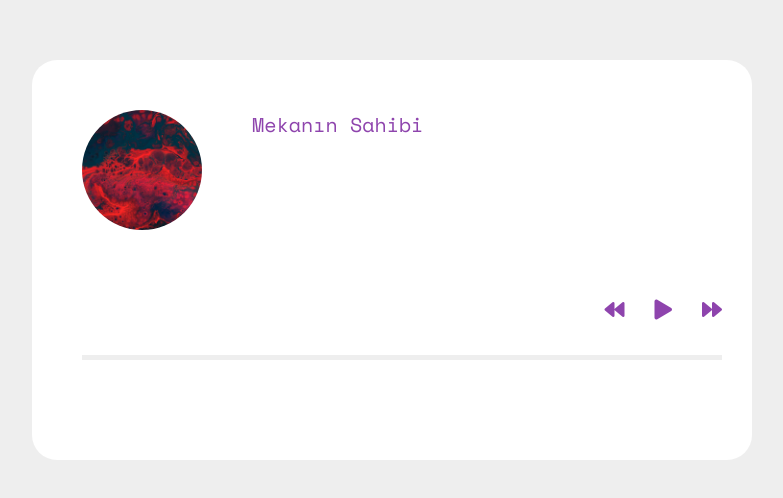
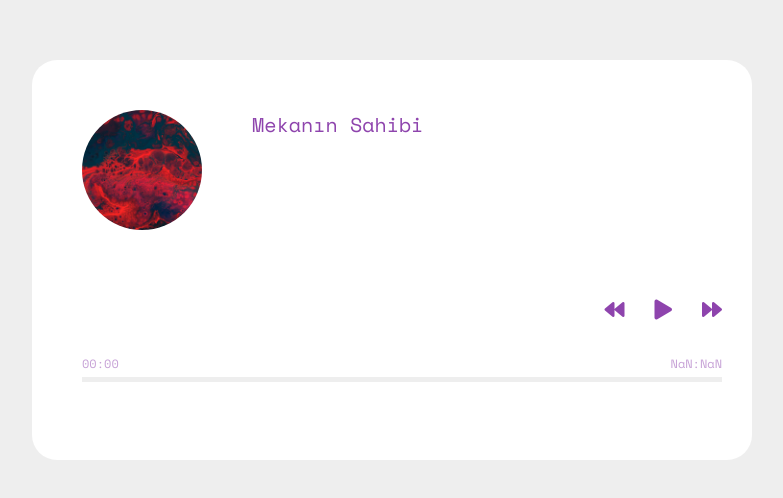
Before and after one commit to enesgunduz/music-player, a plain HTML site: page index.html in a window 1280 px wide. Shown: the part 140-638 px from the top of the page, without its empty margins (248-1031 px from the left). Drawn offline with nearby package versions, Linux system fonts and the light colour scheme.

Commit message:
Added song time display to music player

```diff
--- a/index.html
+++ b/index.html
@@ -26,6 +26,10 @@
             <i class="fas fa-play"></i>
             <i class="fas fa-forward"></i>
         </div>
+        <div class="time">
+            <div class="current-song-time">00:00</div>
+            <div class="song-time">00:00</div>
+        </div>
         <div class="progress-container">
             <div class="progress"></div>
         </div>
--- a/script.js
+++ b/script.js
@@ -7,7 +7,8 @@ const image = document.querySelector('.img');
 const duration = document.querySelector('.time-duration');
 const progressContainer = document.querySelector('.progress-container')
 const progress = document.querySelector('.progress')
-
+const currentSongTime = document.querySelector('.current-song-time');
+const songTime = document.querySelector('.song-time');
 
 //Song name
 let songs = ['Mekanın Sahibi','Extreme Ways','Everbody Knows','Butterflies','The Final Victory','Genius ft. Sia, Diplo, Labrinth','The Comeback Kid','Overdose','Human'];
@@ -88,12 +89,34 @@ function setProgress(e){
     const duration = audio.duration;
     audio.currentTime = (clickX / width) * duration;
 }
+//Update Time
+function updateTime(e){
+    const{duration,currentTime} = e.srcElement;
+    const durmin = Math.floor(duration / 60);
+    const dursec = Math.floor(duration % 60);
 
+    const curmin = Math.floor(currentTime / 60);
+    const cursec = Math.floor(currentTime % 60);
+
+    if(cursec < 10){
+        currentSongTime.textContent = `0${curmin}:0${cursec}`;
+    }else{
+        currentSongTime.textContent = `${curmin}:${cursec}`;
+    }
+
+    if(dursec < 10 && durmin < 10){
+        songTime.textContent = `0${durmin}:0${dursec}`;
+    }else{
+        songTime.textContent = `${durmin}:${dursec}`;
+    }
+
+}
 // Click on progress bar
 progressContainer.addEventListener('click', setProgress);
 
 //Time/Song update
 audio.addEventListener('timeupdate',updateProgress);
+audio.addEventListener('timeupdate',updateTime);
 
 //Song ends
 audio.addEventListener('ended',nextSong)
--- a/style.css
+++ b/style.css
@@ -57,6 +57,14 @@ body{
 .music-title{
     margin-left:50px;
 }
+.time{
+    display: flex;
+    align-items: center;
+    justify-content: space-between;
+    margin-top: 35px;
+    opacity: 0.5;
+    font-size: 12px;
+}
 .navigation{
     display: flex;
     justify-content: flex-end;
@@ -69,7 +77,7 @@ body{
 }
 
 .progress-container{
-    margin-top:35px;
+    margin-top:5px;
     width: 100%;
     height:5px;
     background-color:#eee;
@@ -91,7 +99,8 @@ body{
 
 @media screen and (max-height: 400px) {
     .music-container{
-        height:200px;
+        height:250px;
+        padding: 10px 30px;
     }
     .navigation{
         margin-top:0px;
@@ -99,9 +108,6 @@ body{
     .progress-container{
         margin-top:30px;
     }
-    .music-container{
-        padding: 10px 30px;
-    }
     .img-container{
         width:70px;
     }
```
